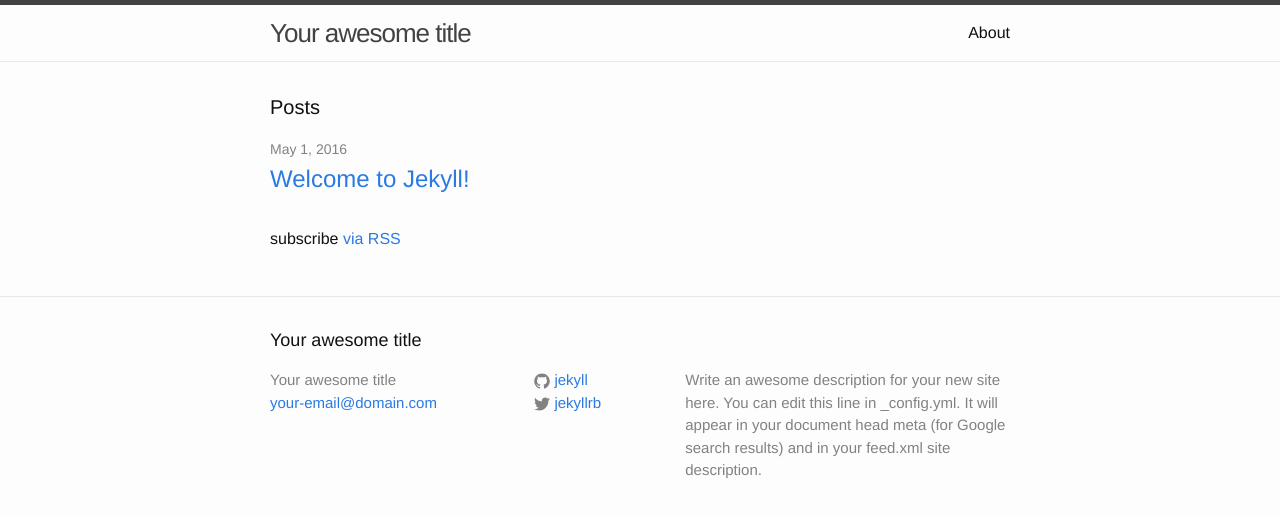
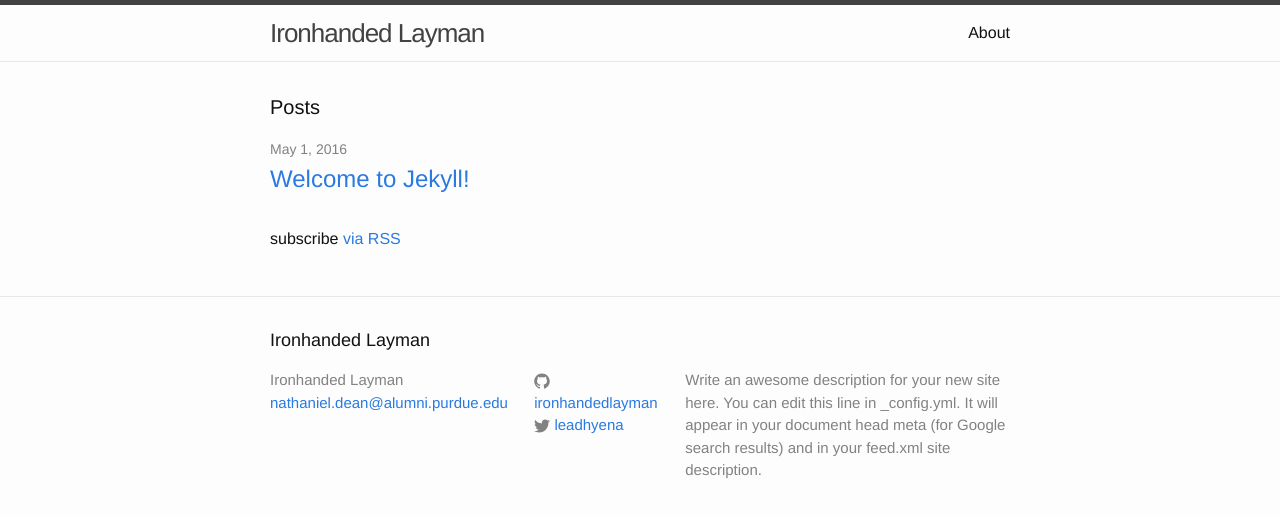
Before and after one commit to IronhandedLayman/ironhandedlayman.github.io, a Jekyll site: the page built from index.html, in a window 1280 px wide. Shown: the top 517 px of the page. Built offline with Jekyll 4.4.1, drawn with Linux system fonts in a browser that asks for light colours.

Commit message:
added basic info

```diff
--- a/_config.yml
+++ b/_config.yml
@@ -6,16 +6,16 @@
 # 'jekyll serve'. If you change this file, please restart the server process.
 
 # Site settings
-title: Your awesome title
-email: your-email@domain.com
+title: Ironhanded Layman
+email: nathaniel.dean@alumni.purdue.edu
 description: > # this means to ignore newlines until "baseurl:"
   Write an awesome description for your new site here. You can edit this
   line in _config.yml. It will appear in your document head meta (for
   Google search results) and in your feed.xml site description.
 baseurl: "" # the subpath of your site, e.g. /blog
-url: "http://yourdomain.com" # the base hostname & protocol for your site
-twitter_username: jekyllrb
-github_username:  jekyll
+url: "http://ironhandedlayman.github.io" # the base hostname & protocol for your site
+twitter_username: leadhyena
+github_username:  ironhandedlayman
 
 # Build settings
 markdown: kramdown
```
